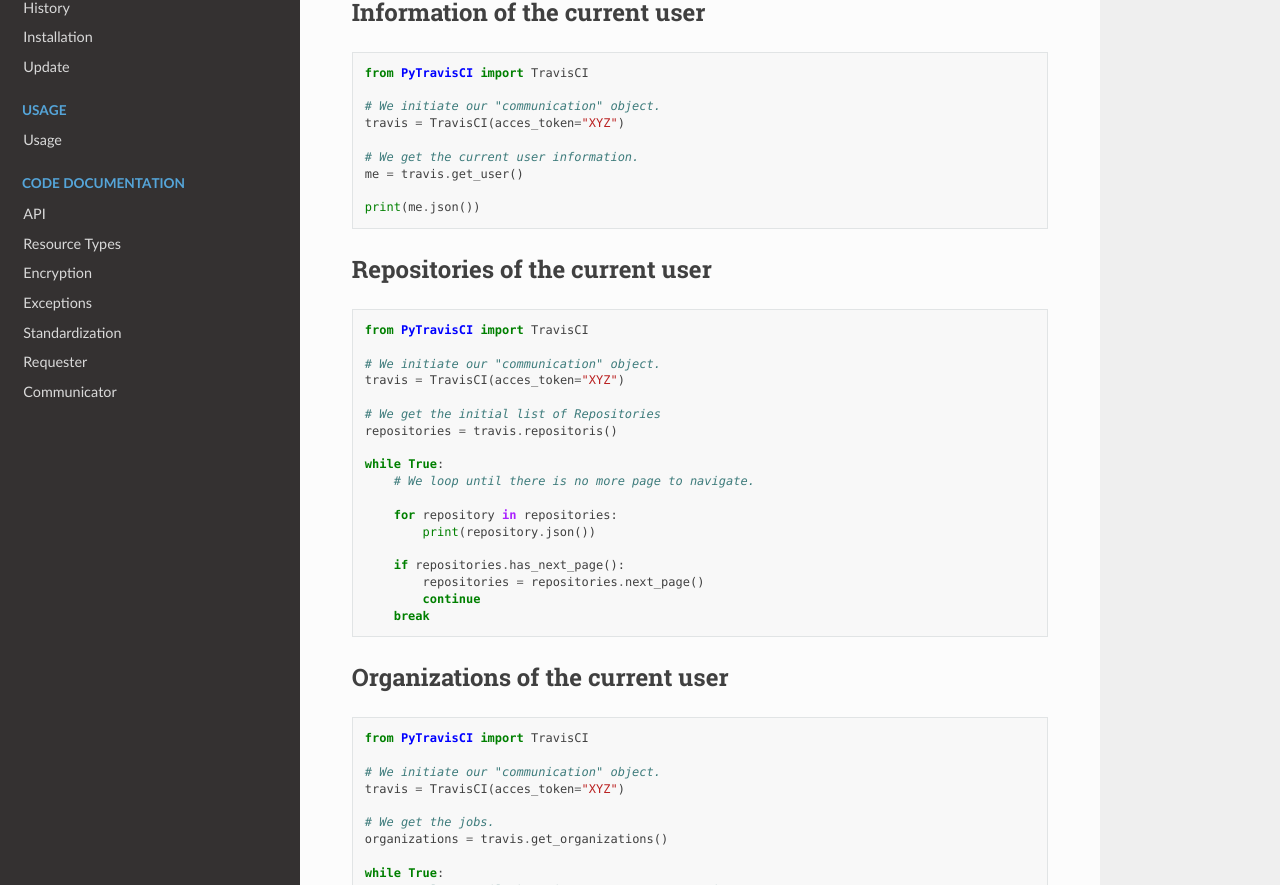
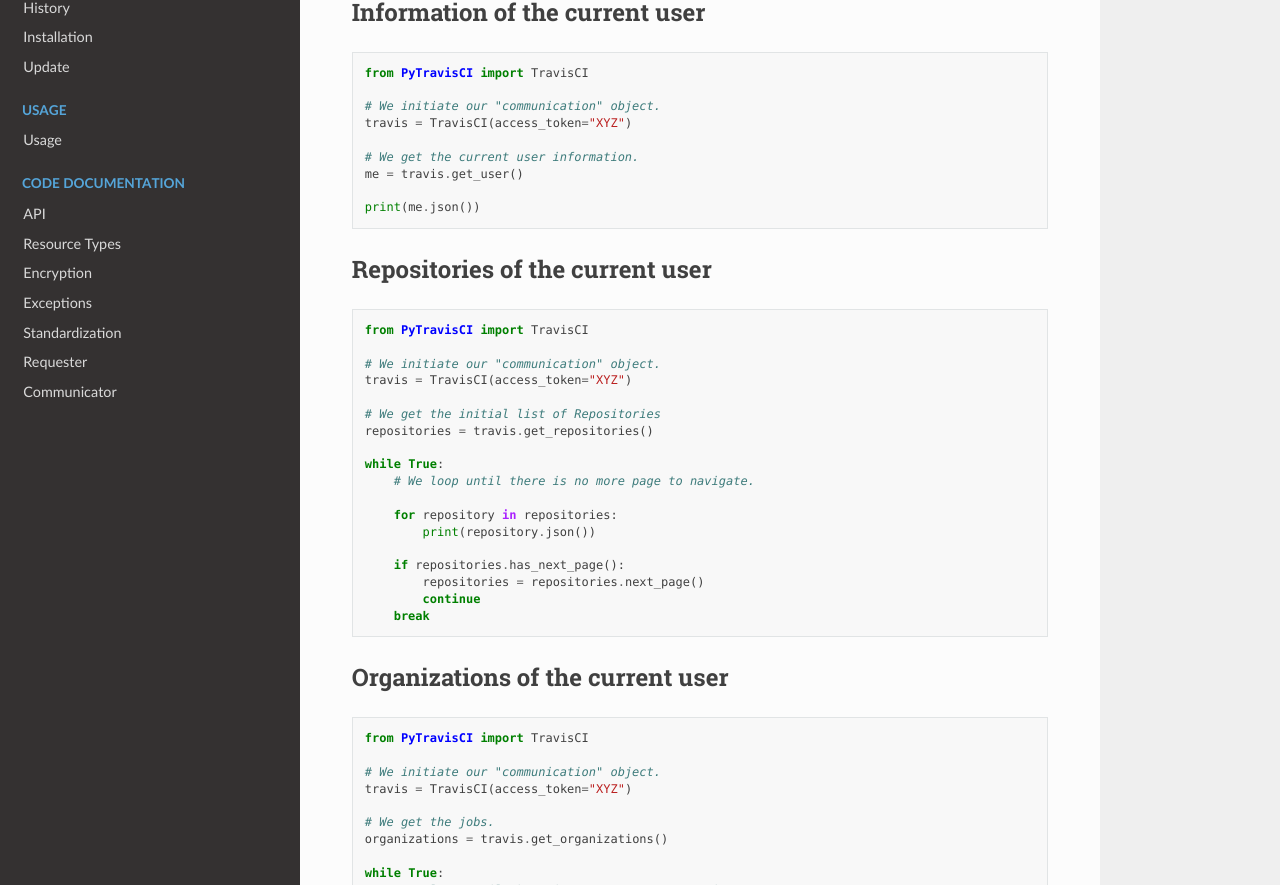
Before and after one commit to funilrys/PyTravisCI, a Sphinx documentation site: the page built from docs/source/usage/examples.rst, in a window 1280 px wide and 1400 px high, scrolled down 265 px. Shown: the part 144-1029 px from the top of the window. Built offline with Sphinx 7.4.7 and the Read the Docs theme 2.0.0, drawn with Linux system fonts in a browser that asks for light colours; some of the changed text lies outside the part shown.

Commit message:
Fix some apparent issue in the examples.
This patch fixes #1.

Contributors:
  * @hasii2011

```diff
--- a/docs/source/usage/examples.rst
+++ b/docs/source/usage/examples.rst
@@ -19,7 +19,7 @@
     from PyTravisCI import TravisCI
 
     # We initiate our "communication" object.
-    travis = TravisCI(acces_token="XYZ")
+    travis = TravisCI(access_token="XYZ")
 
     # We get the current user information.
     me = travis.get_user()
@@ -34,10 +34,10 @@
     from PyTravisCI import TravisCI
 
     # We initiate our "communication" object.
-    travis = TravisCI(acces_token="XYZ")
+    travis = TravisCI(access_token="XYZ")
 
     # We get the initial list of Repositories
-    repositories = travis.repositoris()
+    repositories = travis.get_repositories()
 
     while True:
         # We loop until there is no more page to navigate.
@@ -58,7 +58,7 @@
     from PyTravisCI import TravisCI
 
     # We initiate our "communication" object.
-    travis = TravisCI(acces_token="XYZ")
+    travis = TravisCI(access_token="XYZ")
 
     # We get the jobs.
     organizations = travis.get_organizations()
@@ -86,7 +86,7 @@
     from PyTravisCI import TravisCI
 
     # We initiate our "communication" object.
-    travis = TravisCI(acces_token="XYZ")
+    travis = TravisCI(access_token="XYZ")
 
     # We get the current user information.
     me = travis.get_user()
@@ -114,7 +114,7 @@
     from PyTravisCI import TravisCI
 
     # We initiate our "communication" object.
-    travis = TravisCI(acces_token="XYZ")
+    travis = TravisCI(access_token="XYZ")
 
     # We get the builds.
     builds = travis.get_builds()
@@ -139,7 +139,7 @@
     from PyTravisCI import TravisCI
 
     # We initiate our "communication" object.
-    travis = TravisCI(acces_token="XYZ")
+    travis = TravisCI(access_token="XYZ")
 
     # We get the jobs.
     jobs = travis.get_jobs()
@@ -163,7 +163,7 @@
     from PyTravisCI import TravisCI
 
     # We initiate our "communication" object.
-    travis = TravisCI(acces_token="XYZ")
+    travis = TravisCI(access_token="XYZ")
 
     # We get the repository that interests us.
     repository = travis.get_repository("funilrys/PyTravisCI")
@@ -193,7 +193,7 @@
     from PyTravisCI import TravisCI
 
     # We initiate our "communication" object.
-    travis = TravisCI(acces_token="XYZ")
+    travis = TravisCI(access_token="XYZ")
 
     with open(".travis.yml", "r") as file_stream:
         for index, warning in enumerate(travis.lint(file_stream)):
@@ -213,7 +213,7 @@
     from PyTravisCI import TravisCI
 
     # We initiate our "communication" object.
-    travis = TravisCI(acces_token="XYZ")
+    travis = TravisCI(access_token="XYZ")
 
     # Let's get the repository to work with.
     repository = travis.get_repository("funilrys/PyTravisCI")
@@ -240,7 +240,7 @@
     from PyTravisCI import TravisCI
 
     # We initiate our "communication" object.
-    travis = TravisCI(acces_token="XYZ")
+    travis = TravisCI(access_token="XYZ")
 
     # Let's get the repository we want to work with.
     repository = travis.get_repository("funilrys/PyTravisCI")
@@ -287,7 +287,7 @@
     from PyTravisCI import TravisCI
 
     # We initiate our "communication" object.
-    travis = TravisCI(acces_token="XYZ")
+    travis = TravisCI(access_token="XYZ")
 
     # Let's get the repository we want to work with.
     repository = travis.get_repository("funilrys/PyTravisCI")
@@ -316,7 +316,7 @@
     from PyTravisCI import TravisCI
 
     # We initiate our "communication" object.
-    travis = TravisCI(acces_token="XYZ")
+    travis = TravisCI(access_token="XYZ")
 
     # Let's get the repository we want to work with.
     repository = travis.get_repository("funilrys/PyTravisCI")
```
